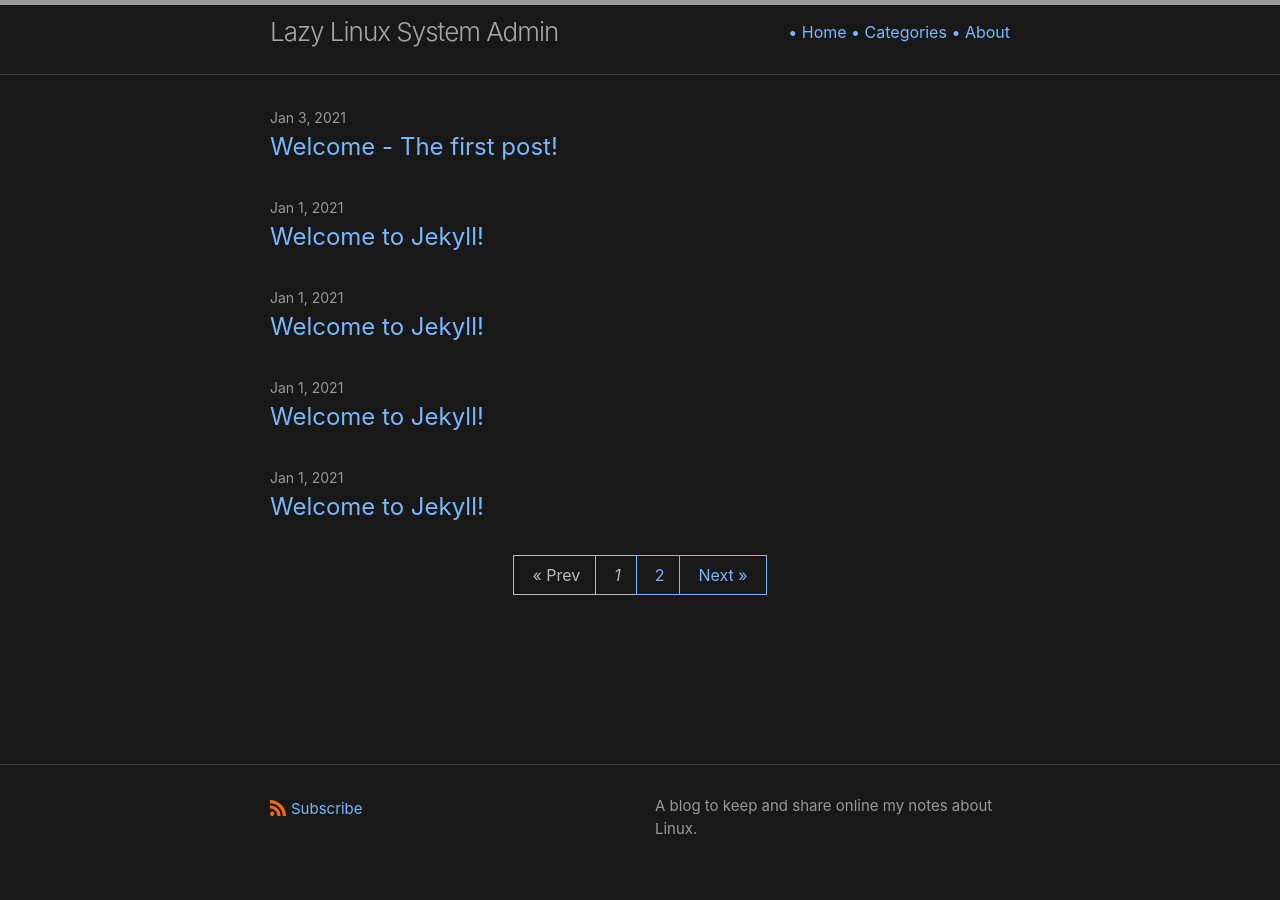
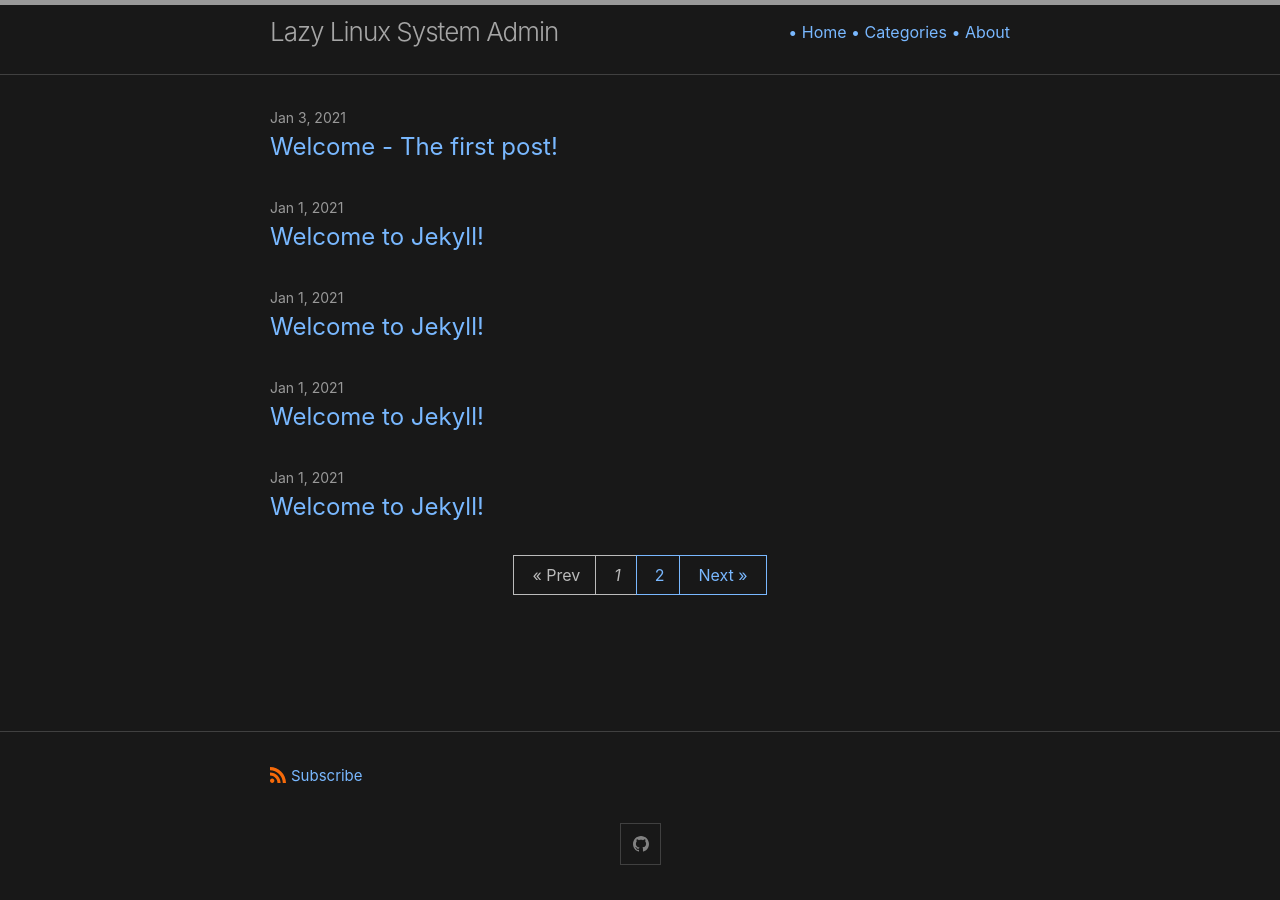
Before and after one commit to sianios/sianios.github.io, a Jekyll site: the page built from index.html, in a window 1280 px wide. Built offline with Jekyll 4.4.1, drawn with Linux system fonts in a browser that asks for light colours; the list of posts is cut into pages by our own code; part of the change alters nothing that is shown.

Commit message:
minima theme configuration

```diff
--- a/_config.yml
+++ b/_config.yml
@@ -20,21 +20,26 @@
 
 title: Lazy Linux System Admin
 #email:
-description: "A blog to keep and share online my notes about Linux."
+#description: "A blog to keep and share online my notes about Linux."
 baseurl: "" # the subpath of your site, e.g. /blog
 url: "" # the base hostname & protocol for your site, e.g. http://example.com
-github_username:  sianios
+#github_username:
 permalink: /:year/:month/:day/:title:output_ext
 
-# Build settings
+# Theme settings
 theme: minima
-plugins:
-  - jekyll-feed
-  - jekyll-paginate
+minima:
+  skin: dark
+  social_links:
+    github: sianios
 
 # pagination: limit posts to show on home page
 paginate: 5
 paginate_path: "/page:num/index.html"
+
+plugins:
+  - jekyll-feed
+  - jekyll-paginate
 
 # Exclude from processing.
 # The following items will not be processed, by default.
--- a/assets/css/style.scss
+++ b/assets/css/style.scss
@@ -3,6 +3,6 @@
 ---
 
 @import
-  "minima/skins/{{ site.minima.skin | default: 'dark' }}",
+  "minima/skins/{{ site.minima.skin | default: 'classic' }}",
   "minima/initialize",
   "minima/custom-styles.scss";
```
